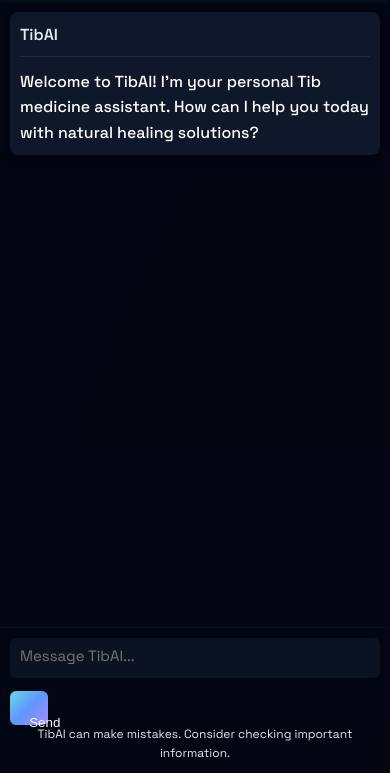
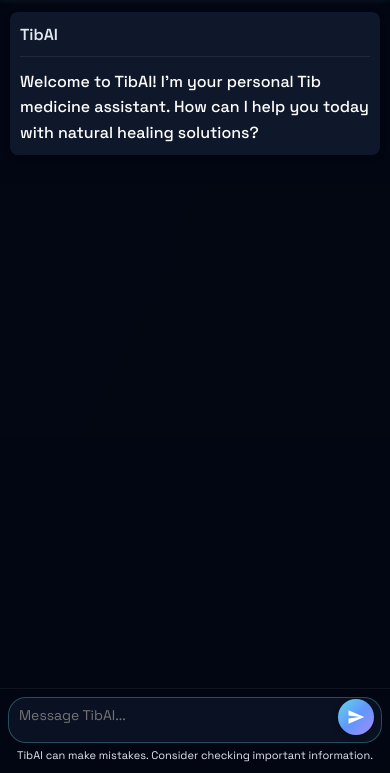
Before and after one commit to Umar-MultiverseCode/UnaniAi, a Django app: template UnaniAi_App/templates/chat.html in a window 390 px wide. Shown: the part 71-844 px from the top of the page. Run offline with Django 5.2, Linux system fonts and the light colour scheme; the template is opened without the code that fills it, so the values that code supplies are empty.

Commit message:
Made send button properly aligned in right buttom corner

```diff
--- a/UnaniAi_App/templates/chat.html
+++ b/UnaniAi_App/templates/chat.html
@@ -719,18 +719,61 @@
 
         /* Chat input container more professional */
         .chat-input-container {
-            padding: 1.5rem 2rem; /* Increased horizontal padding */
-            background: var(--background-dark);
-            border-top: 1px solid rgba(255, 255, 255, 0.05);
-            width: 100%;
-            position: sticky;
-            bottom: 0;
+            padding: 15px;
+            position: relative;
+            width: 100%;
+            box-sizing: border-box;
         }
 
         .chat-form {
-            max-width: 900px; /* Match the message width */
+            position: relative;
+            display: flex;
+            flex-direction: row;
+            align-items: center;
+            width: 100%;
             margin: 0 auto;
-            position: relative;
+        }
+
+        .chat-input {
+            width: 100%;
+            padding: 12px 50px 12px 15px;
+            border-radius: 20px;
+            border: 1px solid rgba(102, 217, 232, 0.3);
+            background: rgba(15, 23, 42, 0.7);
+            color: #fff;
+            font-size: 16px;
+            resize: none;
+            box-sizing: border-box;
+            min-height: 48px;
+            max-height: 200px;
+            overflow-y: auto;
+        }
+
+        .send-button {
+            position: absolute;
+            right: 6px;
+            bottom: 6px;
+            width: 36px;
+            height: 36px;
+            border-radius: 50%;
+            display: flex;
+            align-items: center;
+            justify-content: center;
+            padding: 0;
+            background: linear-gradient(135deg, #66d9e8 0%, #6096fd 50%, #a78bfa 100%);
+            border: none;
+            cursor: pointer;
+            z-index: 10;
+        }
+
+        .send-button span {
+            display: none;
+        }
+
+        .send-icon {
+            fill: white;
+            width: 20px;
+            height: 20px;
         }
 
         /* For larger screens */
@@ -745,7 +788,7 @@
             }
         }
 
-        /* Mobile optimizations */
+        /* Mobile optimizations - consolidated for clarity */
         @media (max-width: 768px) {
             /* Hide avatars on small screens to save space */
             .message-avatar {
@@ -754,7 +797,7 @@
 
             /* Message container adjustment for mobile */
             .message {
-                display: block !important; /* Change from flex to block */
+                display: block !important;
                 width: 100% !important;
                 max-width: 100% !important;
                 padding: 5px 10px !important;
@@ -808,28 +851,75 @@
                 margin-bottom: 8px !important;
             }
 
-            /* Adjust input and forms */
+            /* Chat input area optimization */
             .chat-input-container {
-                padding: 10px !important;
+                padding: 10px;
+                position: relative;
             }
 
             .chat-form {
-                max-width: 100% !important;
+                max-width: 100%;
+                width: 100%;
             }
 
             .chat-input {
-                padding: 8px 40px 8px 10px !important;
-                font-size: 15px !important;
+                padding: 10px 45px 10px 12px;
+                font-size: 15px;
+                min-height: 44px;
+                width: 100%;
             }
 
             .send-button {
-                width: 34px !important;
-                height: 34px !important;
-            }
-        }
-
-        /* Extreme small devices (phones under 480px) */
+                position: absolute;
+                width: 36px;
+                height: 36px;
+                right: 5px;
+                bottom: 5px;
+                padding: 0;
+                border-radius: 50%;
+                z-index: 10;
+                display: flex;
+                align-items: center;
+                justify-content: center;
+            }
+
+            .send-button span {
+                display: none;
+            }
+
+            .send-icon {
+                width: 18px;
+                height: 18px;
+                fill: white;
+            }
+        }
+
+        /* Extra small devices */
         @media (max-width: 480px) {
+            /* Chat input area optimization */
+            .chat-input-container {
+                padding: 8px;
+            }
+
+            .chat-input {
+                padding: 8px 40px 8px 10px;
+                font-size: 14px;
+                min-height: 40px;
+                border-radius: 18px;
+            }
+
+            .send-button {
+                width: 32px;
+                height: 32px;
+                right: 4px;
+                bottom: 4px;
+            }
+
+            .send-icon {
+                width: 16px;
+                height: 16px;
+            }
+
             /* Make table text smaller on very small screens */
             .message-content table {
                 font-size: 12px !important;
@@ -837,7 +927,6 @@
                 overflow-x: auto !important;
                 white-space: nowrap !important;
                 -webkit-overflow-scrolling: touch !important;
-                scrollbar-width: thin !important;
             }
 
             /* Reduce cell padding further */
@@ -859,6 +948,12 @@
                 left: 10px !important;
                 width: 36px !important;
                 height: 36px !important;
+            }
+
+            /* Footer text */
+            .input-footer p {
+                font-size: 11px;
+                margin-top: 4px;
             }
         }
 
@@ -993,6 +1088,89 @@
         .model-selector {
             position: relative;
             margin-left: 0; /* Remove any left margin */
+        }
+
+        /* Send button specific fixes at global level */
+        .send-button {
+            cursor: pointer;
+            background: linear-gradient(135deg, #66d9e8 0%, #6096fd 50%, #a78bfa 100%);
+            border: none;
+            border-radius: 50%;
+            display: flex;
+            align-items: center;
+            justify-content: center;
+            position: absolute;
+            right: 12px;
+            bottom: 12px;
+            box-shadow: 0 2px 8px rgba(0, 0, 0, 0.3);
+            transition: all 0.2s ease;
+        }
+
+        .send-button:hover,
+        .send-button:focus {
+            transform: scale(1.05);
+            box-shadow: 0 3px 10px rgba(0, 0, 0, 0.4);
+        }
+
+        .send-icon {
+            fill: white;
+        }
+
+        /* Chat form layout improvement */
+        .chat-form {
+            position: relative;
+            display: flex;
+            align-items: center;
+            width: 100%;
+        }
+
+        .chat-input {
+            box-sizing: border-box;
+            width: 100%;
+            resize: none;
+        }
+
+        /* Mobile specific fixes for send button */
+        @media (max-width: 768px) {
+            /* Send button fixes */
+            .send-button {
+                width: 40px !important;
+                height: 40px !important;
+                right: 10px !important;
+                bottom: 10px !important;
+                z-index: 100 !important;
+                padding: 0 !important;
+            }
+
+            .send-button span {
+                display: none !important; /* Hide text on small devices */
+            }
+
+            .send-icon {
+                width: 20px !important;
+                height: 20px !important;
+            }
+
+            /* Chat input fixes */
+            .chat-input {
+                padding-right: 50px !important; /* Make space for the button */
+                min-height: 46px !important;
+            }
+        }
+
+        /* Very small devices */
+        @media (max-width: 480px) {
+            .send-button {
+                width: 36px !important;
+                height: 36px !important;
+                right: 8px !important;
+                bottom: 8px !important;
+            }
+
+            .send-icon {
+                width: 18px !important;
+                height: 18px !important;
+            }
         }
     </style>
 </head>
@@ -1039,11 +1217,10 @@
                     {% csrf_token %}
                     <textarea class="chat-input" placeholder="Message TibAI..." rows="1"></textarea>
                     <button type="submit" class="send-button">
-                        <svg class="send-icon" viewBox="0 0 24 24" xmlns="http://www.w3.org/2000/svg">
+                        <svg class="send-icon" viewBox="0 0 24 24" xmlns="http://www.w3.org/2000/svg" width="24" height="24">
                             <path d="M2.01 21L23 12 2.01 3 2 10l15 2-15 2z"></path>
                         </svg>
                         <span>Send</span>
-                        <div class="button-glow"></div>
                     </button>
                 </form>
                 <div class="input-footer">
```
Also changed, not shown: signup.db.
